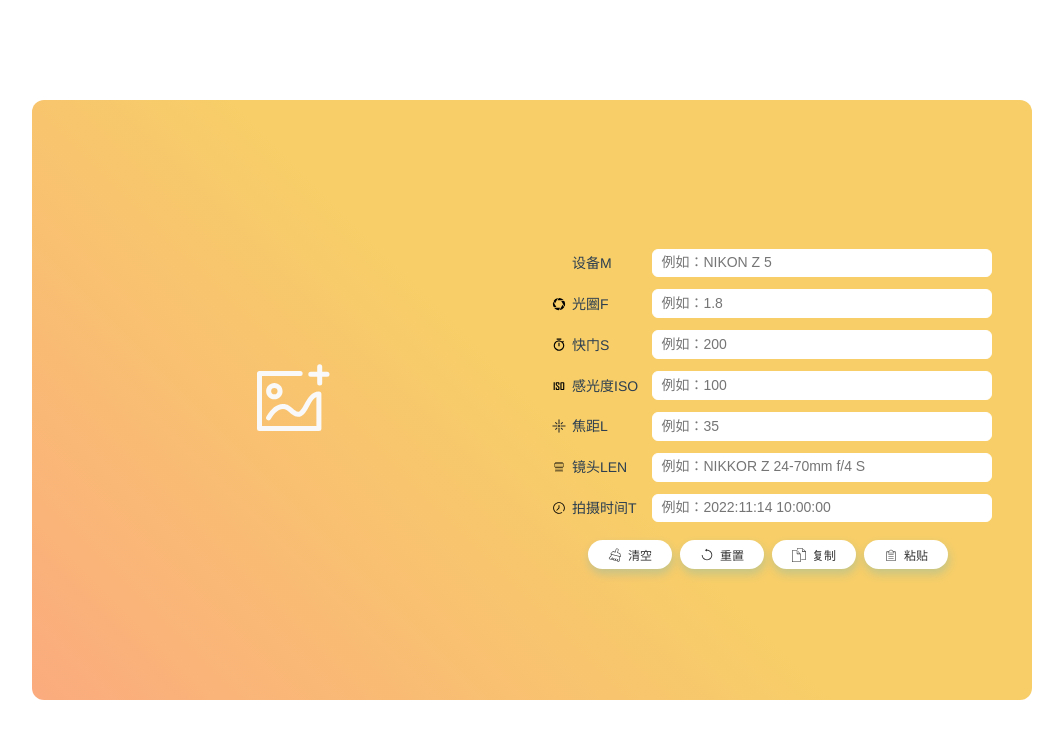
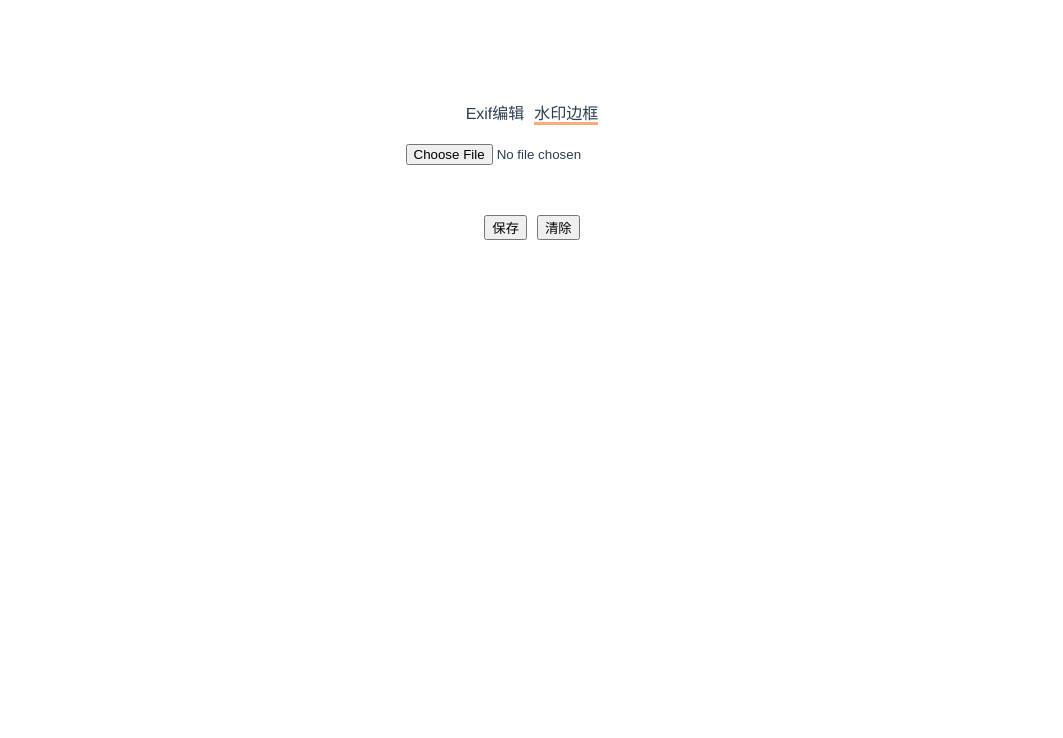
Before and after one commit to JohnieXu/exif-edit, a Vue app: page / in a window 1280 px wide. Shown: the top 738 px of the page, without its empty margins (108-1171 px from the left). Built offline with nearby package versions, Linux system fonts and the light colour scheme.

Commit message:
feat: 水印边框合成 demo 功能实现

```diff
--- a/package.json
+++ b/package.json
@@ -26,6 +26,7 @@
   "dependencies": {
     "core-js": "^3.8.3",
     "downloadjs": "^1.4.7",
+    "konva": "^8.4.0",
     "piexifjs": "^1.0.6",
     "vue": "^2.6.14"
   },
--- a/src/App.vue
+++ b/src/App.vue
@@ -1,6 +1,8 @@
 <template>
   <div id="app">
-    <ExifEdit @change="handleExifEditChange" />
+    <TypeSelect v-model="type"></TypeSelect>
+    <ExifEdit v-show="type == 0" @change="handleExifEditChange" />
+    <WatermarkEdit v-show="type == 1" />
     <EIconTest v-if="isEIconTestShow" />
   </div>
 </template>
@@ -9,16 +11,21 @@
 import download from 'downloadjs'
 import ExifEdit from './components/ExifEdit.vue';
 import EIconTest from './components/EIconTest.vue';
+import TypeSelect from './components/TypeSelect.vue'
+import WatermarkEdit from './components/WatermarkEdit.vue'
 
 export default {
   name: 'App',
   components: {
     ExifEdit,
-    EIconTest
+    EIconTest,
+    TypeSelect,
+    WatermarkEdit
   },
   data () {
     return {
-      isEIconTestShow: false
+      isEIconTestShow: false,
+      type: "1"
     }
   },
   methods: {
@@ -48,7 +55,7 @@ body {
   color: #2c3e50;
   display: flex;
   flex: 1;
-  flex-direction: row;
+  flex-direction: column;
   justify-content: stretch;
   align-items: stretch;
   padding: 100px 22vw;
@@ -82,6 +89,9 @@ body {
 #app .pe_exif-edit {
   flex: 1;
 }
+#app .pe_wartermark_edit {
+  flex: 1;
+}
 @media screen and (orientation: portrait) {
   #app .pe_exif-edit {
     flex-direction: column;
--- /dev/null
+++ b/src/components/TypeSelect.vue
@@ -0,0 +1,49 @@
+<template>
+  <div :class="bem()">
+    <span :class="bem('button', value === '0' ? 'active' : '')" @click="handleItemClick('0')">Exif编辑</span>
+    <span :class="bem('button', value === '1' ? 'active' : '')" @click="handleItemClick('1')">水印边框</span>
+  </div>
+</template>
+
+<script>
+import { createBEM } from '@/utils/className';
+
+
+const bem = createBEM('type-select')
+
+export default {
+  name: "TypeSelect",
+  model: {
+    value: 'selected',
+    event: 'change'
+  },
+  props: {
+    value: {
+      type: String,
+      default: '0'
+    }
+  },
+  methods: {
+    bem,
+    handleItemClick(selected) {
+      this.$emit('change', selected)
+    }
+  }
+}
+</script>
+
+<style>
+.pe_type-select {
+  margin-bottom: 20px;
+}
+.pe_type-select__button {
+  cursor: pointer;
+  border-bottom: 3px solid transparent;
+}
+.pe_type-select__button:not(:last-child) {
+  margin-right: 10px;
+}
+.pe_type-select__button--active {
+  border-color: #FBAB7E;
+}
+</style>
--- /dev/null
+++ b/src/components/WatermarkEdit.vue
@@ -0,0 +1,211 @@
+<template>
+  <div :class="bem()">
+    <input v-if="!file" ref="file" :class="bem('file')" type="file" name="file" id="file" accept="image/jpeg, image/tiff" @change="handleFileChange" />
+    <div ref="container" id="container"></div>
+    <div :class="bem('save-container')">
+      <button :class="bem('save')" @click="handleSaveClick">保存</button>
+      <button :class="bem('clear')" @click="handleClearClick">清除</button>
+    </div>
+  </div>
+</template>
+
+<script>
+import { createBEM } from '@/utils/className';
+import { createObjectURL } from '@/utils/file';
+import Konva from 'konva'
+
+/**
+ * 画布尺寸设计思路：
+ * 1.获取选择的图片像素大小，在 y 轴（高度方向）加上水印高度
+ * 2.将上面得到的像素大小除以缩放比例 canvasRatio 后作文画布大小（目的：防止图片像素太大将画布撑得太大）
+ * 3.导出图片时在传入 canvasRatio 参数，放大为原图像素大小（目的：保证导出图片像素与原图符合）
+ */
+
+const bem = createBEM('wartermark_edit')
+
+/**
+ * 获取图片像素大小、图片数据
+ * @param {File} file 文件对象
+ */
+const getImageSize = (file) => {
+  return new Promise((resolve, reject) => {
+    const image = new Image()
+    const [imageUrl, revoke] = createObjectURL(file)
+    image.src = imageUrl
+    image.onload = () => {
+      revoke()
+      resolve({
+        imageSize: {
+          width: image.width,
+          height: image.height,
+        },
+        image
+      })
+    }
+    image.onerror = (e) => {
+      revoke()
+      reject(e)
+    }
+  })
+}
+
+// 缩放比例
+const canvasRatio = window.pixelRatio || 2
+
+export default {
+  name: "WatermarkEdit",
+  data() {
+    return {
+      file: null,
+      image: null,
+      // 选择的图片像素大小
+      imageSize: {
+        width: 0,
+        height: 0
+      },
+      // 水印相关配置
+      watermark: {
+        height: 300
+      },
+      // konva 的 stage
+      stage: null
+    }
+  },
+  methods: {
+    bem,
+    handleFileChange(e) {
+      const files = e.target.files || []
+      if (!files[0]) { return }
+      this.file = files[0]
+      // console.log(this.file, files)
+      getImageSize(this.file).then(({ imageSize, image }) => {
+        this.imageSize = imageSize
+        this.image = image
+      }).then(this.initStage)
+    },
+    initStage() {
+      const stage = new Konva.Stage({
+        container: this.$refs.container,
+        width: this.imageSize.width / canvasRatio,
+        height: (this.imageSize.height + this.watermark.height) / canvasRatio
+      })
+      const layer1 = new Konva.Layer()
+      stage.add(layer1)
+      this.stage = stage
+
+      this.drawImage(layer1)
+      this.drawWatermarkBackground(layer1)
+      this.drawCameraData(layer1, { brand: 'Nikon', model: 'Z5' }, { padding: 40 })
+      this.drawExifData(layer1, {}, { padding: 40 })
+    },
+    drawImage(layer) {
+      const image = new Konva.Image({
+        image: this.image,
+        x: 0,
+        y: 0,
+        width: this.imageSize.width / canvasRatio,
+        height: this.imageSize.height / canvasRatio,
+      })
+      layer.add(image)
+    },
+    drawWatermarkBackground(layer) {
+      const rect = new Konva.Rect({
+        x: 0,
+        y: this.imageSize.height / canvasRatio,
+        width: this.imageSize.width / canvasRatio,
+        height: this.watermark.height / canvasRatio,
+        fill: '#fff',
+        strokeWidth: 0
+      })
+      layer.add(rect)
+    },
+    drawCameraData(layer, { brand, model } = {}, { padding = 40 } = {}) {
+      const text = new Konva.Text({
+        // x: padding / canvasRatio,
+        x: 0,
+        y: (this.imageSize.height + 60) / canvasRatio,
+        text: model ? `${brand} ${model}` : brand,
+        fontSize: 24,
+        fontFamily: 'Calibri',
+        fill: '#000',
+        width: 500,
+        padding,
+        align: 'left'
+      })
+      layer.add(text)
+    },
+    drawExifData(layer, exif, { padding = 40 } = {}) {
+      const text1 = new Konva.Text({
+        x: 0,
+        y: (this.imageSize.height + 60) / canvasRatio,
+        text: '50mm f/1.8 1/200 ISO100',
+        fontSize: 24,
+        fontFamily: 'Calibri',
+        fill: '#000',
+        width: 500,
+        padding,
+        align: 'right'
+      })
+      const text2 = new Konva.Text({
+        x: 0,
+        y: (this.imageSize.height + 60 + 20 + 60) / canvasRatio,
+        text: '2023.01.18 14:00:00',
+        fontSize: 20,
+        fontFamily: 'Calibri',
+        fill: '#666',
+        width: 500,
+        padding,
+        align: 'right'
+      })
+      const group = new Konva.Group({
+        x: 0,
+        y: 0,
+        draggable: true,
+      })
+      group.add(text1)
+      group.add(text2)
+      layer.add(group)
+    },
+    handleSaveClick() {
+      function downloadURI(uri, name) {
+        let link = document.createElement('a');
+        link.download = name;
+        link.href = uri;
+        document.body.appendChild(link);
+        link.click();
+        document.body.removeChild(link);
+        link = null;
+      }
+      if (!this.stage) {
+        window.alert('请先上传照片');
+        return;
+      }
+      const dataURL = this.stage.toDataURL({ pixelRatio: canvasRatio })
+      downloadURI(dataURL, 'image.jpg')
+    },
+    handleClearClick() {
+      this.stage.destroy();
+      this.stage = null;
+      this.file = null;
+      this.image = null;
+      this.imageSize = {
+        width: 0,
+        height: 0
+      };
+    }
+  }
+}
+</script>
+
+<style>
+.pe_wartermark_edit__save-container {
+  margin-top: 50px;
+}
+.pe_wartermark_edit__save {
+  cursor: pointer;
+  margin-right: 10px;
+}
+.pe_wartermark_edit__clear {
+  cursor: pointer;
+}
+</style>
```
Also changed, not shown: 1 other file (tests, documents, lock files or other folders).
